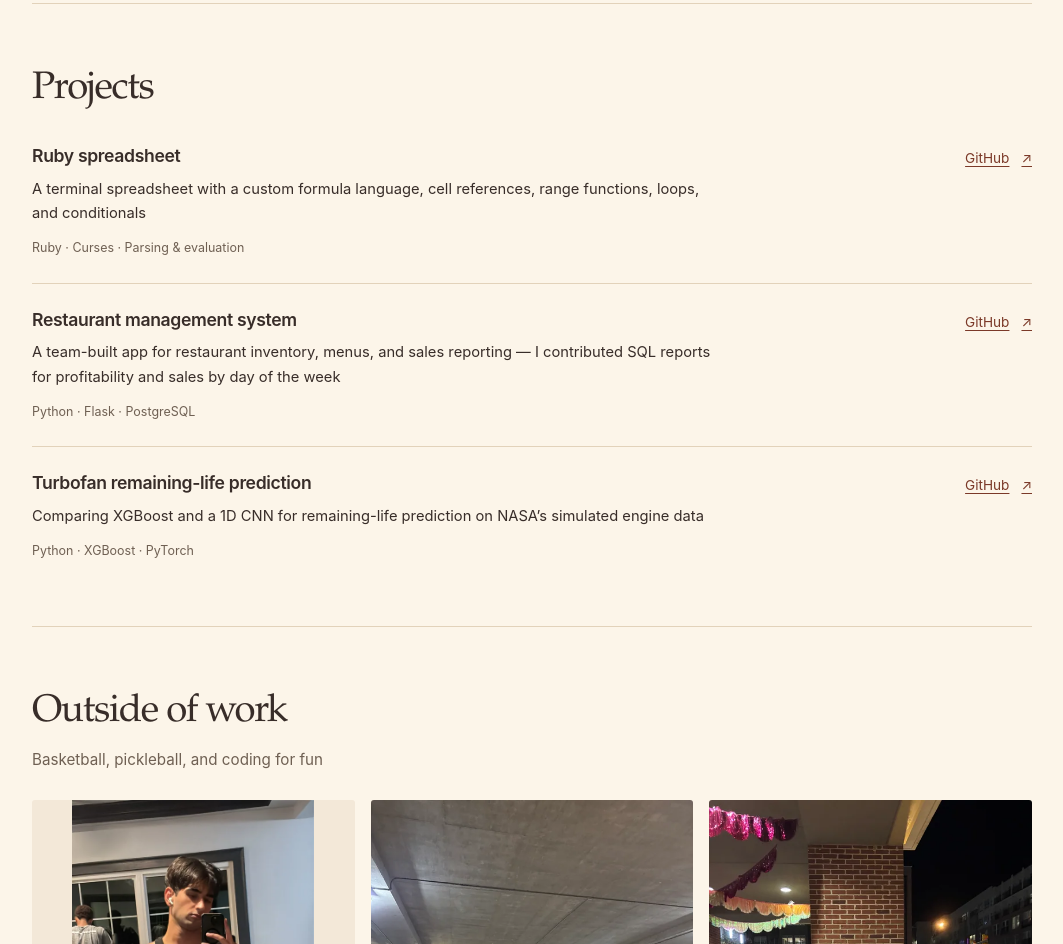
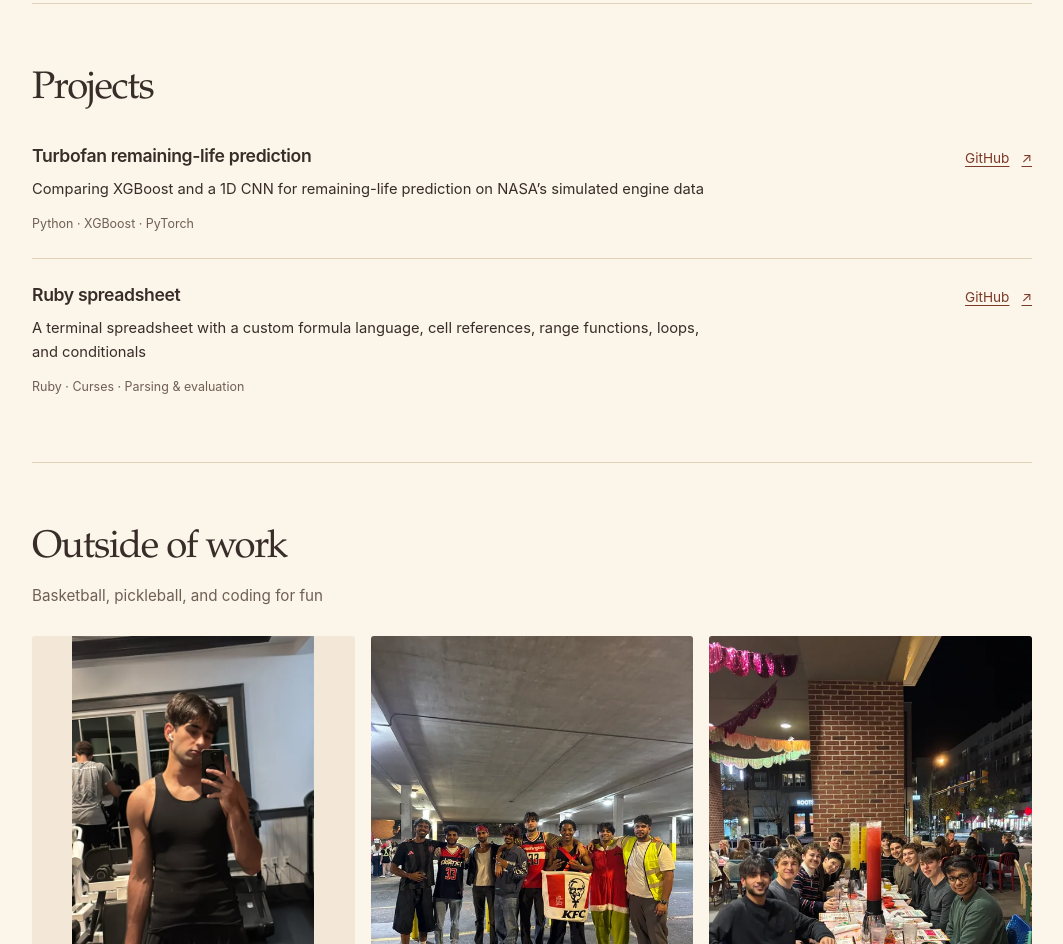
Before and after one commit to shaury04/shaury04.github.io, an Astro site: page / in a window 1280 px wide. Shown: the part 1859-2803 px from the top of the page, without its empty margins (108-1171 px from the left). Built offline with nearby package versions, Linux system fonts and the light colour scheme; Astro itself is replaced by a stand-in of ours.

Commit message:
Keep Turbofan and Ruby projects in requested order

```diff
--- a/src/data/profile.ts
+++ b/src/data/profile.ts
@@ -36,22 +36,16 @@ export const profile = {
   ] satisfies Photo[],
   projects: [
     {
+      name: "Turbofan remaining-life prediction",
+      description: "Comparing XGBoost and a 1D CNN for remaining-life prediction on NASA’s simulated engine data",
+      technologies: "Python · XGBoost · PyTorch",
+      repository: "https://github.com/shaury04/nasa",
+    },
+    {
       name: "Ruby spreadsheet",
       description: "A terminal spreadsheet with a custom formula language, cell references, range functions, loops, and conditionals",
       technologies: "Ruby · Curses · Parsing & evaluation",
       repository: "https://github.com/shaury04/spreadsheet-ruby",
-    },
-    {
-      name: "Restaurant management system",
-      description: "A team-built app for restaurant inventory, menus, and sales reporting — I contributed SQL reports for profitability and sales by day of the week",
-      technologies: "Python · Flask · PostgreSQL",
-      repository: "https://github.com/shaury04/ROMS",
-    },
-    {
-      name: "Turbofan remaining-life prediction",
-      description: "Comparing XGBoost and a 1D CNN for remaining-life prediction on NASA’s simulated engine data",
-      technologies: "Python · XGBoost · PyTorch",
-      repository: "https://github.com/shaury04/nasa",
     },
   ],
   interests: ["Basketball", "pickleball", "coding for fun"],
```
Also changed, not shown: VERIFICATION.md (+6 -0 lines), README.md.
